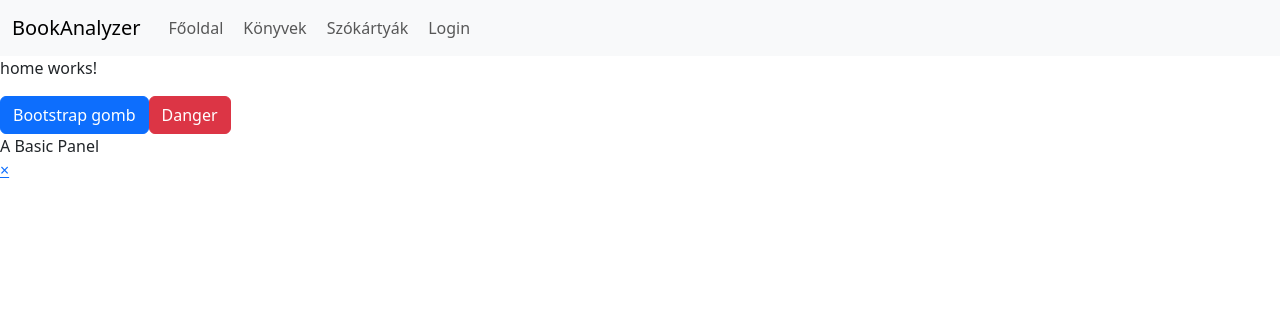
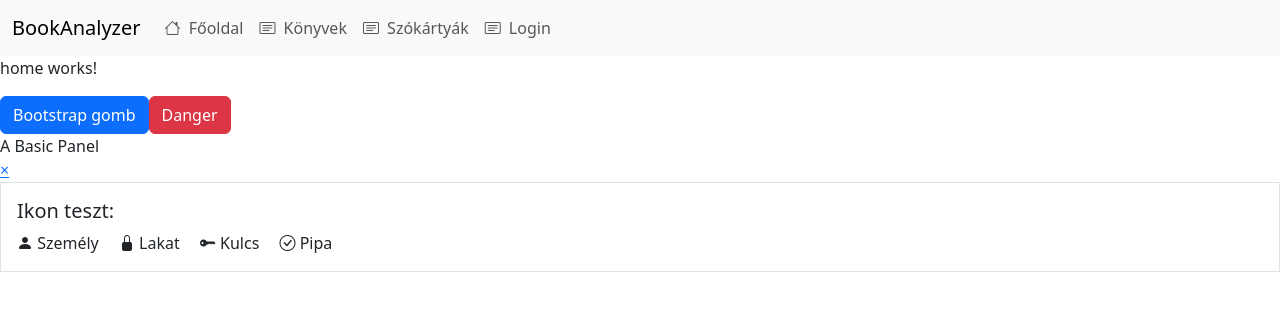
Before and after one commit to krisz1321/CVG38I-ERDEI-BookAnalysis, an Angular app in the folder FRONTEND/BookAnalyzerFrontend/: page / in a window 1280 px wide. Shown: the top 310 px of the page. Built offline with nearby package versions, Linux system fonts and the light colour scheme.

Commit message:
Checked Bootstrap icon

```diff
--- a/FRONTEND/BookAnalyzerFrontend/angular.json
+++ b/FRONTEND/BookAnalyzerFrontend/angular.json
@@ -33,6 +33,7 @@
             ],
            "styles": [
 				"node_modules/bootstrap/dist/css/bootstrap.min.css",
+				"node_modules/bootstrap-icons/font/bootstrap-icons.css",
 				"src/styles.scss"
 			],
 			"scripts": [
--- a/FRONTEND/BookAnalyzerFrontend/src/app/home/home.component.html
+++ b/FRONTEND/BookAnalyzerFrontend/src/app/home/home.component.html
@@ -7,3 +7,13 @@
   <div class="panel-body">A Basic Panel</div>
 </div>
 <a href="#" class="close" data-dismiss="alert" aria-label="close">&times;</a>
+
+
+<!-- ikonok -->
+<div class="p-3 mb-3 border">
+  <h5>Ikon teszt:</h5>
+  <i class="bi bi-person-fill"></i> Személy
+  <i class="bi bi-lock-fill ms-3"></i> Lakat
+  <i class="bi bi-key-fill ms-3"></i> Kulcs
+  <i class="bi bi-check-circle ms-3"></i> Pipa
+</div>
```
